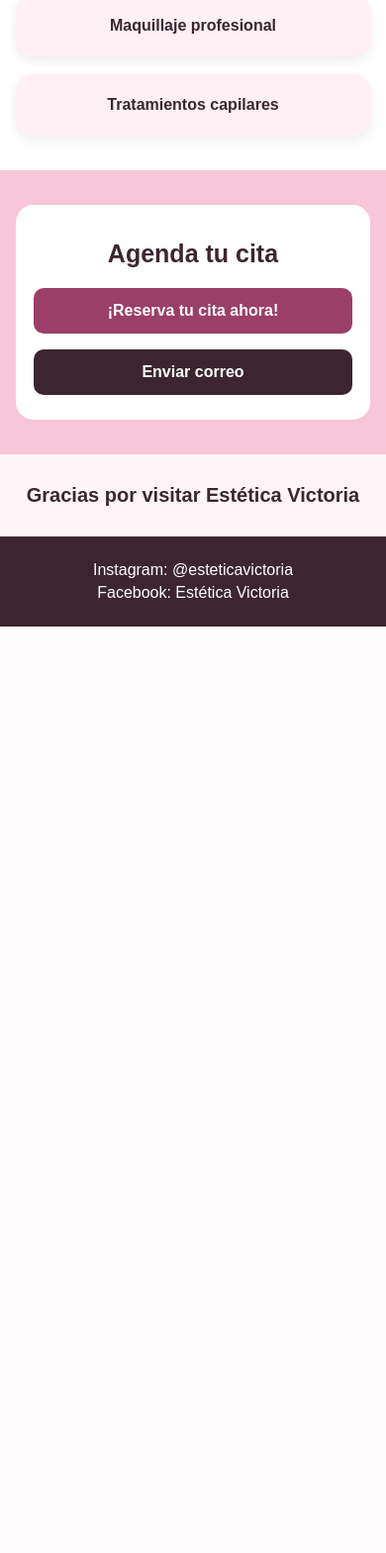
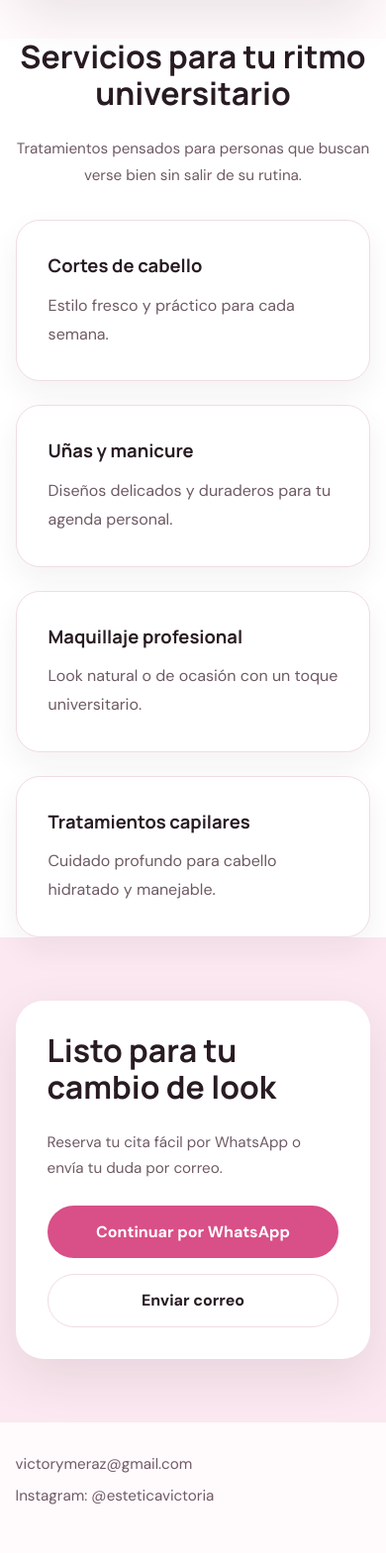
Before and after one commit to 000078426-cmd/LANDING_PAGE_IA, a PHP site: page / in a window 390 px wide. Shown: the part 1116-2685 px from the top of the page at 99% size. Before the commit the page ends 1749 px from the top, so only its background shows below. Run offline with PHP 8.4, Linux system fonts and the light colour scheme.

Commit message:
Rediseño de landing page para LANDING_PAGE_IA

```diff
--- a/css/page-sections/style.css
+++ b/css/page-sections/style.css
@@ -1,226 +1,342 @@
+:root {
+  --color-background: #fffafc;
+  --color-surface: #ffffff;
+  --color-primary: #d94f87;
+  --color-primary-dark: #ad3769;
+  --color-accent-soft: #fbe8f0;
+  --color-text: #281b22;
+  --color-text-muted: #6e5a64;
+  --color-border: #f0dce5;
+  --shadow-soft: 0 18px 50px rgba(71, 35, 53, 0.10);
+}
+
 * {
   box-sizing: border-box;
 }
 
+html {
+  scroll-behavior: smooth;
+}
+
+@media (prefers-reduced-motion: reduce) {
+  html {
+    scroll-behavior: auto;
+  }
+
+  *,
+  *::before,
+  *::after {
+    animation: none !important;
+    transition: none !important;
+  }
+}
+
 body {
   margin: 0;
-    font-family: Arial, sans-serif;
-    background-color: #fff5f8;
-    color: #3b2630;
+  min-height: 100vh;
+  font-family: 'DM Sans', system-ui, -apple-system, BlinkMacSystemFont, 'Segoe UI', sans-serif;
+  background-color: var(--color-background);
+  color: var(--color-text);
+}
+
+a {
+  color: inherit;
+  text-decoration: none;
+}
+
+img {
+  display: block;
+  max-width: 100%;
 }
 
 .contenedor {
-    width: 90%;
-    max-width: 1100px;
+  width: min(92%, 1120px);
   margin: 0 auto;
 }
 
-.encabezado {
-    background: linear-gradient(135deg, #b85c8a, #6d2e46);
-    color: white;
-    text-align: center;
-    padding: 35px 20px;
+.site-header {
+  position: sticky;
+  top: 0;
+  z-index: 10;
+  background-color: rgba(255, 250, 252, 0.95);
+  border-bottom: 1px solid var(--color-border);
+  backdrop-filter: blur(10px);
 }
 
-.encabezado h1 {
-    margin: 0;
-    font-size: 42px;
-}
-
-.encabezado p {
-    margin: 10px 0 0;
-    font-size: 18px;
-}
-
-.seccion {
-    padding: 50px 0;
-}
-
-.presentacion {
-    background-color: #ffe6ef;
-}
-
-.presentacion-contenido {
+.header-inner {
   display: flex;
   align-items: center;
   justify-content: space-between;
-    gap: 35px;
+  gap: 1rem;
+  padding: 1rem 0;
 }
 
-.texto-presentacion {
-    flex: 1;
+.brand {
+  font-family: 'Manrope', sans-serif;
+  font-weight: 700;
+  font-size: 1.1rem;
+  color: var(--color-text);
 }
 
-.etiqueta {
-    font-weight: bold;
-    color: #9b3f68;
-    text-transform: uppercase;
-    letter-spacing: 1px;
+.nav-links {
+  display: flex;
+  align-items: center;
+  gap: 1.4rem;
 }
 
-.texto-presentacion h2,
-.servicios h2,
-.cta h2 {
-    font-size: 32px;
-    margin: 10px 0;
+.nav-links a {
+  color: var(--color-text-muted);
+  font-size: 0.95rem;
+  font-weight: 500;
+  transition: color 0.2s ease;
 }
 
-.texto-presentacion p,
-.servicios p {
-    font-size: 18px;
-    line-height: 1.6;
+.nav-links a:hover,
+.nav-links a:focus-visible {
+  color: var(--color-primary-dark);
 }
 
-.imagen-estetica {
+.nav-action {
+  min-width: 110px;
+}
+
+.hero {
+  padding: 5.5rem 0 3.5rem;
+}
+
+.hero-grid {
+  display: grid;
+  grid-template-columns: repeat(2, minmax(0, 1fr));
+  align-items: center;
+  gap: 3rem;
+}
+
+.hero-eyebrow {
+  margin: 0 0 1rem;
+  color: var(--color-primary-dark);
+  font-size: 0.95rem;
+  font-weight: 700;
+  letter-spacing: 0.08em;
+  text-transform: uppercase;
+}
+
+h1 {
+  margin: 0;
+  font-family: 'Manrope', sans-serif;
+  font-size: clamp(2.5rem, 6vw, 4.8rem);
+  line-height: 1.02;
+  max-width: 11ch;
+}
+
+.hero-text,
+.section-heading p,
+.cta-copy p {
+  margin: 1.5rem 0 0;
+  color: var(--color-text-muted);
+  line-height: 1.75;
+  font-size: 1rem;
+}
+
+.hero-actions {
+  display: flex;
+  flex-wrap: wrap;
+  gap: 1rem;
+  margin-top: 2rem;
+}
+
+.boton {
+  display: inline-flex;
+  align-items: center;
+  justify-content: center;
+  border-radius: 999px;
+  border: 1px solid transparent;
+  font-family: 'DM Sans', sans-serif;
+  font-weight: 700;
+  padding: 0.95rem 1.6rem;
+  min-height: 48px;
+  transition: background-color 0.2s ease, transform 0.2s ease, color 0.2s ease;
+}
+
+.boton:focus-visible {
+  outline: 3px solid rgba(217, 79, 135, 0.35);
+  outline-offset: 4px;
+}
+
+.boton-principal {
+  background-color: var(--color-primary);
+  color: #ffffff;
+}
+
+.boton-principal:hover {
+  background-color: var(--color-primary-dark);
+  transform: translateY(-1px);
+}
+
+.boton-secundario {
+  background-color: var(--color-surface);
+  color: var(--color-text);
+  border-color: var(--color-border);
+}
+
+.boton-secundario:hover {
+  background-color: rgba(251, 232, 240, 0.7);
+}
+
+.hero-note {
+  margin-top: 1.7rem;
+  color: var(--color-text-muted);
+  font-size: 0.95rem;
+}
+
+.hero-media {
+  border-radius: 28px;
+  overflow: hidden;
+  box-shadow: var(--shadow-soft);
+  background-color: var(--color-surface);
+}
+
+.hero-media img {
   width: 100%;
-    max-width: 430px;
-    border-radius: 18px;
-    display: block;
+  height: 100%;
+  min-height: 360px;
+  object-fit: cover;
+  object-position: center;
 }
 
 .servicios {
-    background-color: white;
+  background-color: var(--color-surface);
+}
+
+.section-heading {
+  max-width: 680px;
+  margin: 0 auto 2rem;
   text-align: center;
 }
 
-.servicios h3 {
-    margin-top: 30px;
+.section-heading h2,
+.cta-copy h2 {
+  margin: 0;
+  font-family: 'Manrope', sans-serif;
+  font-size: 2rem;
+  line-height: 1.15;
+  color: var(--color-text);
 }
 
-.tarjetas {
+.service-grid {
   display: grid;
-    grid-template-columns: repeat(4, 1fr);
-    gap: 18px;
-    margin-top: 20px;
+  grid-template-columns: repeat(2, minmax(0, 1fr));
+  gap: 1.5rem;
 }
 
-.tarjeta {
-    background-color: #fff0f5;
-    padding: 22px;
-    border-radius: 16px;
-    font-weight: bold;
-    box-shadow: 0 4px 12px rgba(0, 0, 0, 0.08);
+.service-card {
+  padding: 2rem;
+  border-radius: 24px;
+  border: 1px solid var(--color-border);
+  background-color: var(--color-surface);
+  box-shadow: 0 12px 30px rgba(71, 35, 53, 0.06);
+}
+
+.service-card h3 {
+  margin: 0 0 0.85rem;
+  font-family: 'Manrope', sans-serif;
+  font-size: 1.15rem;
+  color: var(--color-text);
+}
+
+.service-card p {
+  margin: 0;
+  color: var(--color-text-muted);
+  line-height: 1.8;
 }
 
 .cta {
-    background-color: #f7c6d8;
-    text-align: center;
+  padding: 4rem 0;
+  background-color: var(--color-accent-soft);
 }
 
-.cta-contenido {
-    background-color: white;
-    padding: 35px;
-    border-radius: 18px;
+.cta-card {
+  display: grid;
+  gap: 1.5rem;
+  padding: 2.5rem;
+  border-radius: 28px;
+  background-color: var(--color-surface);
+  box-shadow: var(--shadow-soft);
 }
 
-.botones {
+.cta-actions {
   display: flex;
-    justify-content: center;
-    gap: 16px;
   flex-wrap: wrap;
-    margin-top: 20px;
+  gap: 1rem;
 }
 
-.boton {
-    display: inline-block;
-    background-color: #9b3f68;
-    color: white;
-    padding: 14px 22px;
-    border-radius: 10px;
-    text-decoration: none;
-    font-weight: bold;
+.site-footer {
+  padding: 2rem 0 3rem;
 }
 
-.boton:hover {
-    background-color: #6d2e46;
+.footer-inner {
+  display: flex;
+  flex-wrap: wrap;
+  justify-content: space-between;
+  gap: 0.75rem;
+  align-items: center;
+  color: var(--color-text-muted);
+  font-size: 0.95rem;
 }
 
-.boton-secundario {
-    background-color: #3b2630;
-}
-
-.clase-victoria {
-    text-align: center;
-    font-weight: bold;
-    font-size: 20px;
-    padding: 30px 15px;
+.footer-inner p {
   margin: 0;
 }
 
-.pie {
-    background-color: #3b2630;
-    color: white;
-    text-align: center;
-    padding: 20px;
+@media (max-width: 900px) {
+  .hero-grid {
+    grid-template-columns: 1fr;
   }
 
-.pie p {
-    margin: 5px 0;
+  .hero {
+    padding-top: 4rem;
   }
 
-/* Tablets */
-@media (max-width: 900px) {
-    .presentacion-contenido {
-        flex-direction: column;
-        text-align: center;
-    }
-
-    .tarjetas {
-        grid-template-columns: repeat(2, 1fr);
-    }
-
-    .encabezado h1 {
-        font-size: 36px;
+  .service-grid {
+    grid-template-columns: 1fr;
   }
 }
 
-/* Celulares */
-@media (max-width: 600px) {
-    .contenedor {
-        width: 92%;
+@media (max-width: 760px) {
+  .nav-links {
+    display: none;
   }
 
-    .encabezado {
-        padding: 28px 15px;
+  .header-inner {
+    gap: 0.75rem;
+  }
 }
 
-    .encabezado h1 {
-        font-size: 30px;
+@media (max-width: 600px) {
+  .hero {
+    padding: 3rem 0 2.5rem;
   }
 
-    .encabezado p {
-        font-size: 16px;
+  .hero-eyebrow {
+    font-size: 0.85rem;
   }
 
-    .seccion {
-        padding: 35px 0;
+  .hero-text,
+  .section-heading p,
+  .cta-copy p {
+    font-size: 0.95rem;
   }
 
-    .texto-presentacion h2,
-    .servicios h2,
-    .cta h2 {
-        font-size: 25px;
+  .hero-actions .boton,
+  .cta-actions .boton {
+    width: 100%;
   }
 
-    .texto-presentacion p,
-    .servicios p {
-        font-size: 16px;
+  .header-inner {
+    flex-direction: column;
+    align-items: stretch;
   }
 
-    .tarjetas {
-        grid-template-columns: 1fr;
-    }
-
-    .cta-contenido {
-        padding: 25px 18px;
-    }
-
-    .boton {
-        width: 100%;
-        text-align: center;
-    }
-
-    .imagen-estetica {
-        max-width: 100%;
+  .cta-card {
+    padding: 2rem;
   }
 }
--- a/index.html
+++ b/index.html
@@ -3,75 +3,94 @@
 <head>
   <meta charset="UTF-8">
   <meta name="viewport" content="width=device-width, initial-scale=1.0">
+  <meta name="description" content="Estética Victoria ofrece cortes, uñas, maquillaje y tratamientos pensados para estudiantes. Agenda tu cita por WhatsApp y luce tu mejor versión entre clases.">
   <title>Estética Victoria</title>
+  <link rel="preconnect" href="https://fonts.googleapis.com">
+  <link rel="preconnect" href="https://fonts.gstatic.com" crossorigin>
+  <link href="https://fonts.googleapis.com/css2?family=DM+Sans:wght@400;500;600;700&family=Manrope:wght@600;700;800&display=swap" rel="stylesheet">
   <link rel="stylesheet" href="css/page-sections/style.css">
 </head>
-
-<body>
-
-    <header class="encabezado">
-        <div class="contenedor">
-            <h1>Estética Victoria</h1>
-            <p>Tu cambio de look empieza aquí. Belleza, cuidado y confianza en un solo lugar.</p>
+<body id="top">
+  <header class="site-header">
+    <div class="contenedor header-inner">
+      <a class="brand" href="#top">Estética Victoria</a>
+      <nav class="nav-links" aria-label="Enlaces principales">
+        <a href="#servicios">Servicios</a>
+        <a href="#contacto">Contacto</a>
+      </nav>
+      <a class="boton boton-principal nav-action" href="https://wa.me/527774069564?text=Hola,%20quiero%20agendar%20una%20cita">Agendar</a>
     </div>
   </header>
 
   <main>
-
-        <section class="presentacion seccion">
-            <div class="contenedor presentacion-contenido">
-                <div class="texto-presentacion">
-                    <p class="etiqueta">Nuestro producto</p>
-                    <h2>Resalta tu belleza todos los días</h2>
-                    <p>En Estética Victoria ofrecemos servicios de belleza y cuidado personal.</p>
+    <section class="hero seccion">
+      <div class="contenedor hero-grid">
+        <div class="hero-copy">
+          <p class="hero-eyebrow">Belleza que se adapta a tu ritmo</p>
+          <h1>Tu mejor versión, entre clases y planes</h1>
+          <p class="hero-text">Cortes, uñas, maquillaje y tratamientos pensados para estudiantes que quieren verse increíbles sin complicarse la semana.</p>
+          <div class="hero-actions">
+            <a class="boton boton-principal" href="https://wa.me/527774069564?text=Hola,%20quiero%20agendar%20una%20cita">Agendar por WhatsApp</a>
+            <a class="boton boton-secundario" href="#servicios">Ver servicios</a>
           </div>
-
-                <img src="css/img/estetica.png" alt="Estética Victoria" class="imagen-estetica">
+          <p class="hero-note">Atención personalizada · Citas fáciles · Estilo a tu manera</p>
         </div>
-        </section>
-
-        <section class="servicios seccion">
-            <div class="contenedor">
-                <h2>Cuidado, estilo y confianza en un solo lugar</h2>
-                <p>Contamos con atención profesional y productos de calidad.</p>
-
-                <h3>Nuestros servicios:</h3>
-
-                <div class="tarjetas">
-                    <article class="tarjeta">Cortes de cabello</article>
-                    <article class="tarjeta">Uñas y manicure</article>
-                    <article class="tarjeta">Maquillaje profesional</article>
-                    <article class="tarjeta">Tratamientos capilares</article>
+        <div class="hero-media">
+          <img src="https://images.unsplash.com/photo-1522337360788-8b13dee7a37e?auto=format&fit=crop&w=1400&q=85"
+               alt="Joven mostrando su cabello en una estética moderna"
+               loading="eager"
+               decoding="async"
+               fetchpriority="high">
         </div>
       </div>
     </section>
 
-        <section class="cta seccion">
-            <div class="contenedor cta-contenido">
-                <h2>Agenda tu cita</h2>
-
-                <div class="botones">
-                    <a class="boton" href="https://wa.me/527774069564?text=Hola,%20quiero%20agendar%20una%20cita">
-                        ¡Reserva tu cita ahora!
-                    </a>
-
-                    <a class="boton boton-secundario" href="mailto:victorymeraz@gmail.com">
-                        Enviar correo
-                    </a>
+    <section id="servicios" class="servicios seccion">
+      <div class="contenedor">
+        <div class="section-heading">
+          <h2>Servicios para tu ritmo universitario</h2>
+          <p>Tratamientos pensados para personas que buscan verse bien sin salir de su rutina.</p>
+        </div>
+        <div class="service-grid">
+          <article class="service-card">
+            <h3>Cortes de cabello</h3>
+            <p>Estilo fresco y práctico para cada semana.</p>
+          </article>
+          <article class="service-card">
+            <h3>Uñas y manicure</h3>
+            <p>Diseños delicados y duraderos para tu agenda personal.</p>
+          </article>
+          <article class="service-card">
+            <h3>Maquillaje profesional</h3>
+            <p>Look natural o de ocasión con un toque universitario.</p>
+          </article>
+          <article class="service-card">
+            <h3>Tratamientos capilares</h3>
+            <p>Cuidado profundo para cabello hidratado y manejable.</p>
+          </article>
         </div>
       </div>
     </section>
 
-        <p class="clase-victoria">
-            Gracias por visitar Estética Victoria
-        </p>
-
+    <section id="contacto" class="cta seccion">
+      <div class="contenedor cta-card">
+        <div class="cta-copy">
+          <h2>Listo para tu cambio de look</h2>
+          <p>Reserva tu cita fácil por WhatsApp o envía tu duda por correo.</p>
+        </div>
+        <div class="cta-actions">
+          <a class="boton boton-principal" href="https://wa.me/527774069564?text=Hola,%20quiero%20agendar%20una%20cita">Continuar por WhatsApp</a>
+          <a class="boton boton-secundario" href="mailto:victorymeraz@gmail.com">Enviar correo</a>
+        </div>
+      </div>
+    </section>
   </main>
 
-    <footer class="pie">
+  <footer class="site-footer">
+    <div class="contenedor footer-inner">
+      <p>victorymeraz@gmail.com</p>
       <p>Instagram: @esteticavictoria</p>
-        <p>Facebook: Estética Victoria</p>
+    </div>
   </footer>
-
 </body>
 </html>
```
Lines whose indentation alone changed are shown as unchanged.
